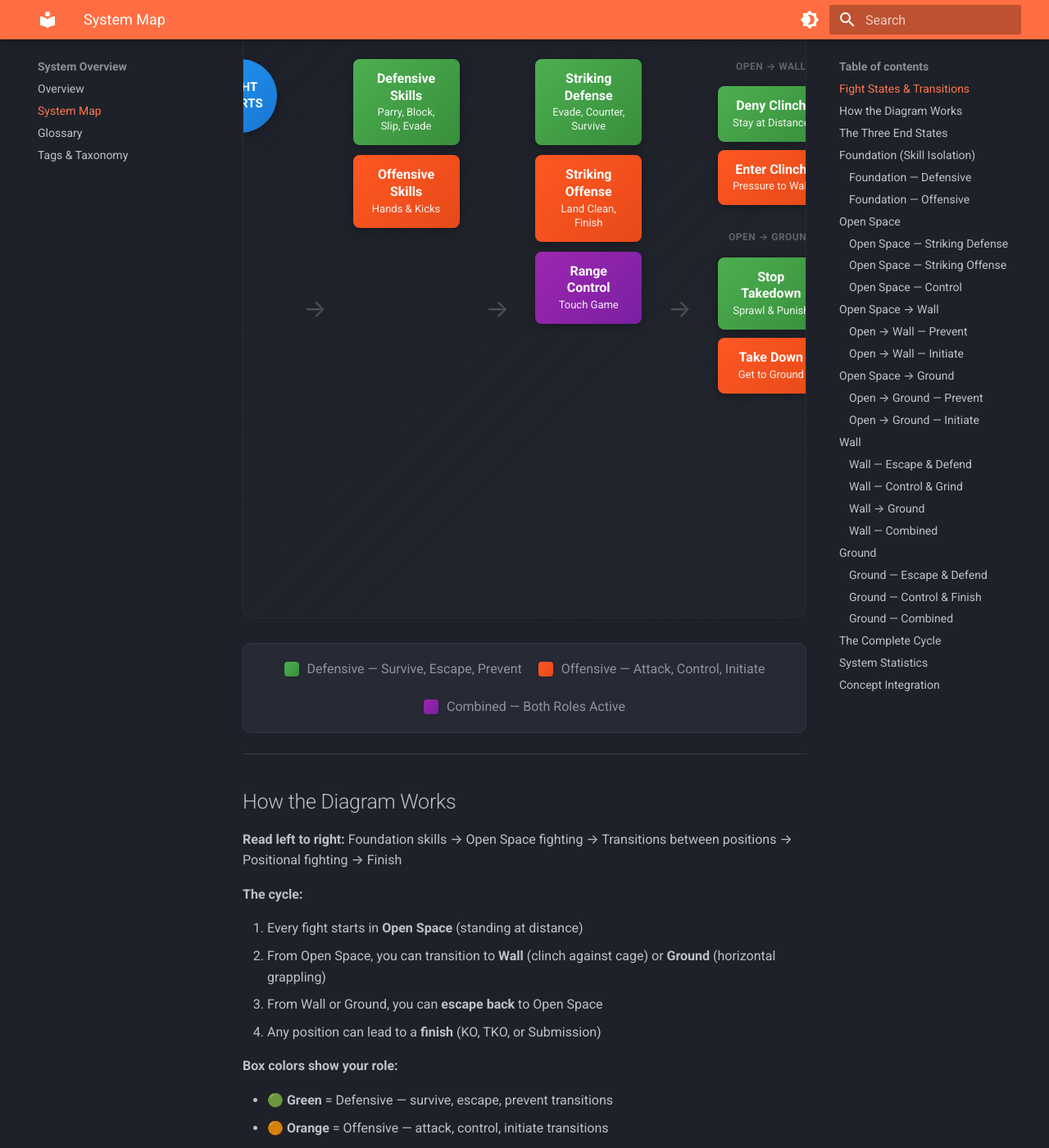
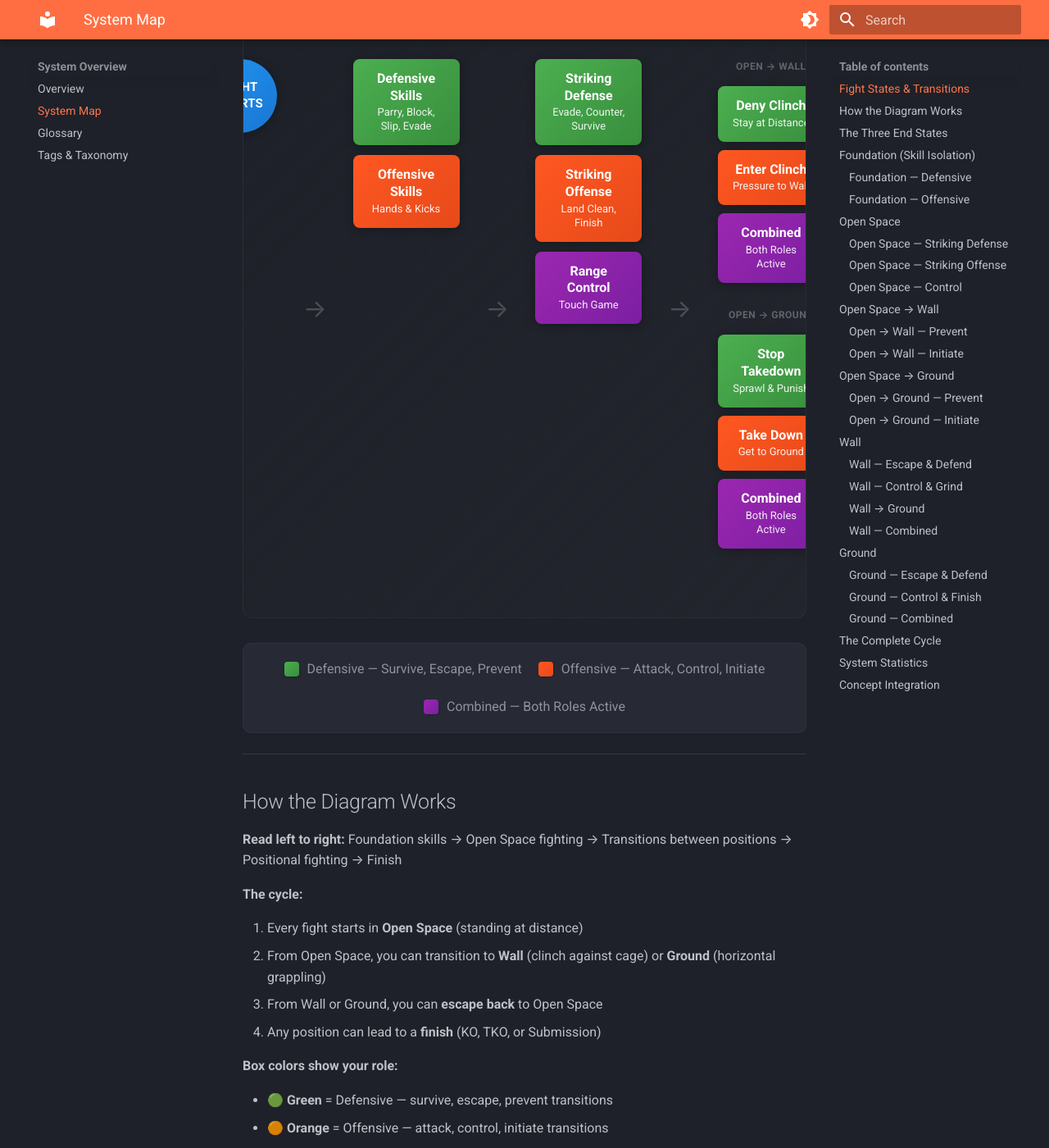
Before and after one commit to ACalienes/Ecological-MMA-Game-System, an MkDocs documentation site: the page built from docs/system/map.md, in a window 1280 px wide and 1400 px high, scrolled down 477 px. Shown: the whole window at 82% size. Built offline with MkDocs 1.6.1 and Material for MkDocs 9.7.7, drawn with Linux system fonts in a browser that asks for light colours.

Commit message:
Add Combined placeholders to Transitions, change SUB to pink

```diff
--- a/docs/stylesheets/diagram.css
+++ b/docs/stylesheets/diagram.css
@@ -154,7 +154,7 @@
 }
 
 .box-finish-sub {
-  background: linear-gradient(135deg, #7B1FA2 0%, #6A1B9A 100%);
+  background: linear-gradient(135deg, #E91E63 0%, #C2185B 100%);
 }
 
 /* ============================================
--- a/docs/system/map.md
+++ b/docs/system/map.md
@@ -70,6 +70,10 @@ This page provides visual navigation of the entire game system. Click any catego
             Enter Clinch
             <span class="box-subtitle">Pressure to Wall</span>
           </a>
+          <a href="#open-wall-combined" class="diagram-box box-combined">
+            Combined
+            <span class="box-subtitle">Both Roles Active</span>
+          </a>
         </div>
         <div class="column-group">
           <div class="group-label">Open → Ground</div>
@@ -80,6 +84,10 @@ This page provides visual navigation of the entire game system. Click any catego
           <a href="#open-ground-initiate" class="diagram-box box-offensive">
             Take Down
             <span class="box-subtitle">Get to Ground</span>
+          </a>
+          <a href="#open-ground-combined" class="diagram-box box-combined">
+            Combined
+            <span class="box-subtitle">Both Roles Active</span>
           </a>
         </div>
       </div>
```
